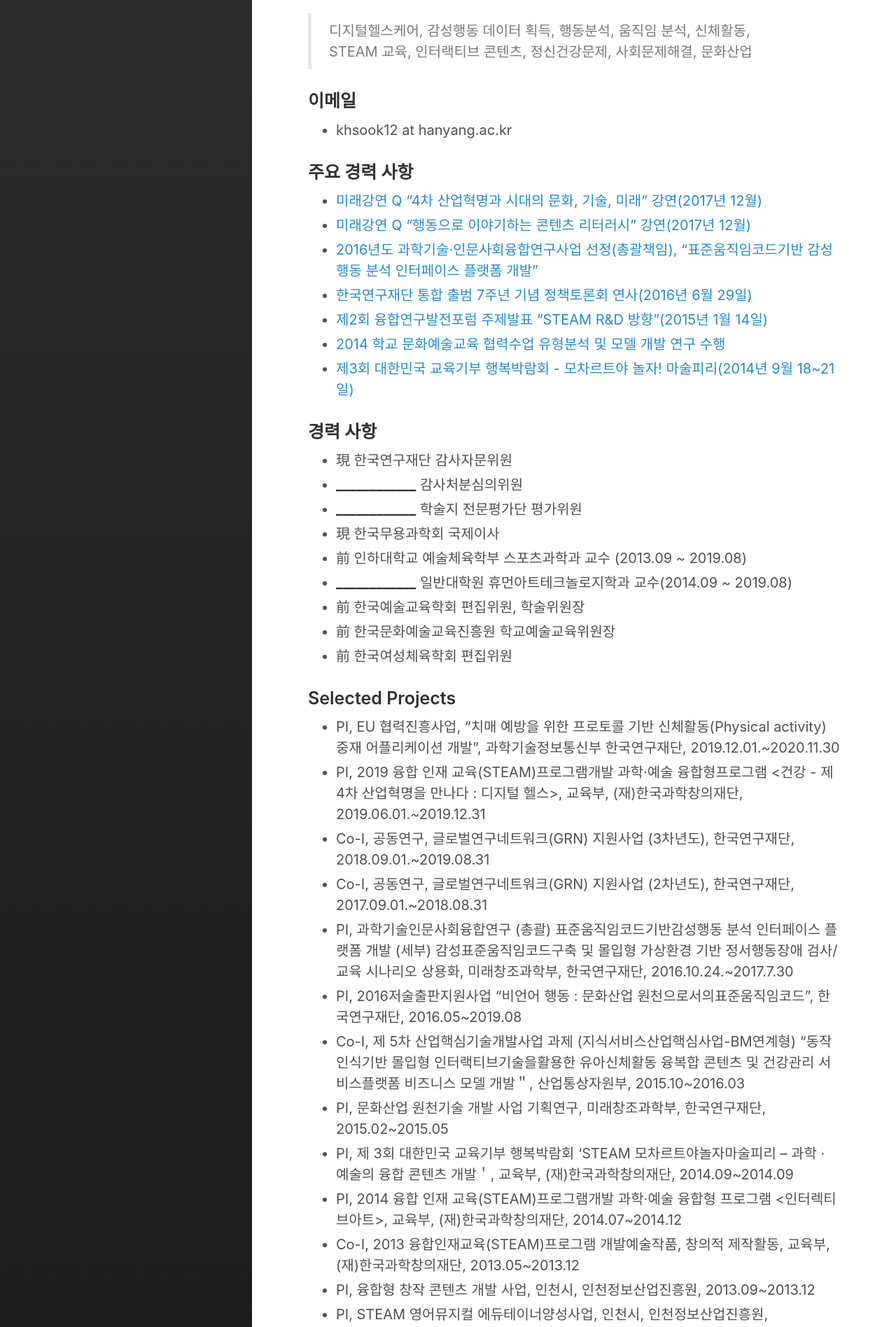
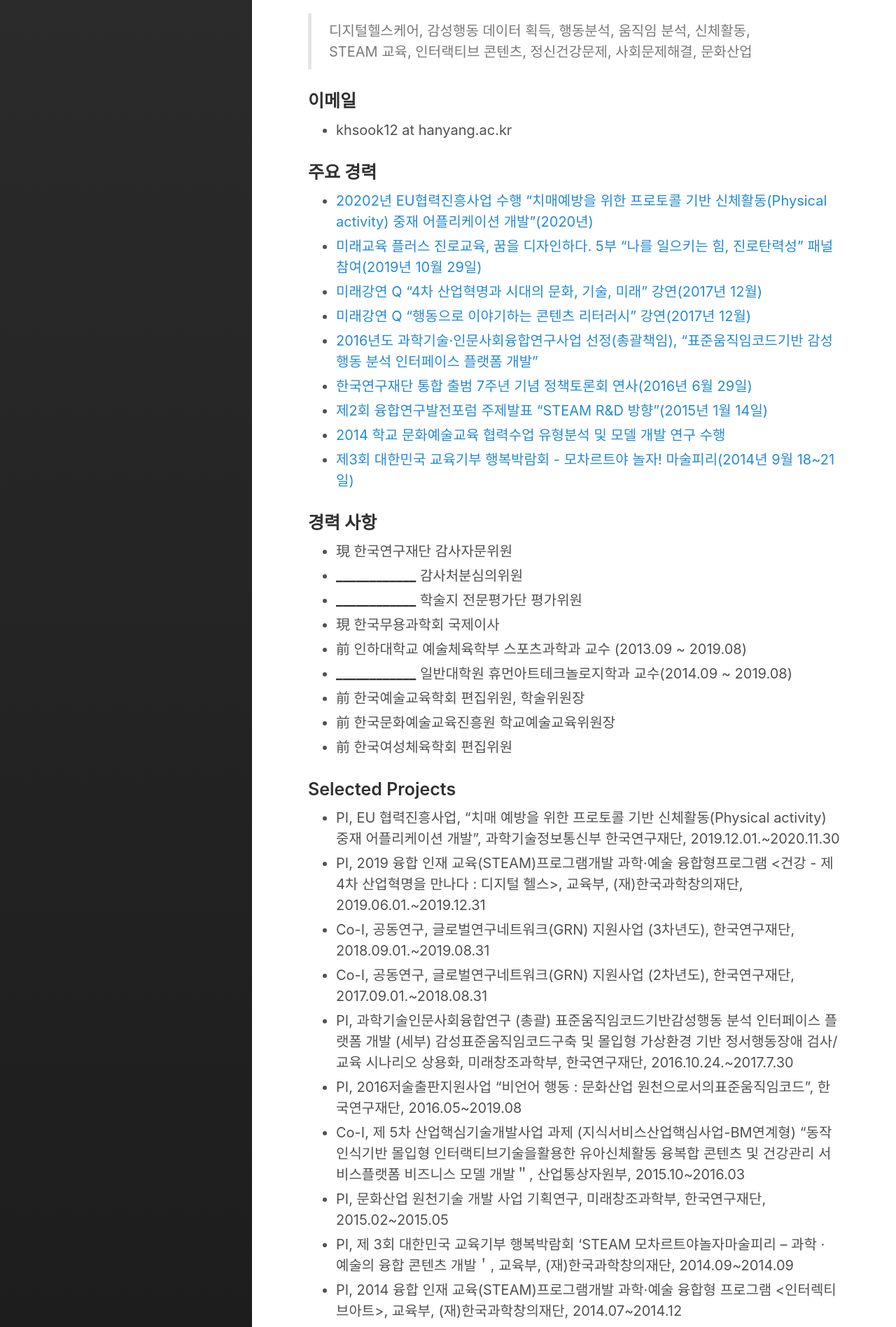
Before and after one commit to Rugger12/hyungsook, a Jekyll site: the page built from _posts/2021-01-07-about-me.md, in a window 1280 px wide. Shown: the part 1027-2924 px from the top of the page at 70% size. Built offline with Jekyll 4.4.1, drawn with Linux system fonts in a browser that asks for light colours.

Commit message:
Update 2021-01-07-about-me.md

```diff
--- a/_posts/2021-01-07-about-me.md
+++ b/_posts/2021-01-07-about-me.md
@@ -20,8 +20,9 @@ excerpt_separator:  <!--more-->
 ### 이메일
 *  khsook12 at hanyang.ac.kr
 
-### 주요 경력 사항
-
+### 주요 경력
+*  <a href="https://k-erc.eu/wp-content/uploads/2020/09/KERC-%ED%95%9C-EU-%EA%B3%B5%EB%8F%99%EC%97%B0%EA%B5%AC-%EC%88%98%ED%96%89%EC%82%AC%EB%A1%80%EC%A7%91-2020.09.pdf" target="_blank"> 20202년 EU협력진흥사업 수행 "치매예방을 위한 프로토콜 기반 신체활동(Physical activity) 중재 어플리케이션 개발"(2020년)</a>
+*  <a href="https://youtu.be/kHhZCt1OPJg?list=PL4sxFs_3F4_yLO2G0AFENcLdouTXtcdri" target="_blank"> 미래교육 플러스 진로교육, 꿈을 디자인하다. 5부 "나를 일으키는 힘, 진로탄력성" 패널참여(2019년 10월 29일)</a>
 *  <a href="https://youtu.be/kOZm2GAj93g?list=PL4sxFs_3F4_zX8h8c9086sBaAGXSD2e9-" target="_blank"> 미래강연 Q "4차 산업혁명과 시대의 문화, 기술, 미래" 강연(2017년 12월)</a>
 *  <a href="https://youtu.be/rNN5EyhDtfY?list=PL4sxFs_3F4_zX8h8c9086sBaAGXSD2e9-" target="_blank"> 미래강연 Q "행동으로 이야기하는 콘텐츠 리터러시" 강연(2017년 12월)</a>
 *  <a href="http://m.blog.daum.net/htiger31/18370518" target="_blank">2016년도 과학기술·인문사회융합연구사업 선정(총괄책임), "표준움직임코드기반 감성행동 분석 인터페이스 플랫폼 개발"</a>
```
